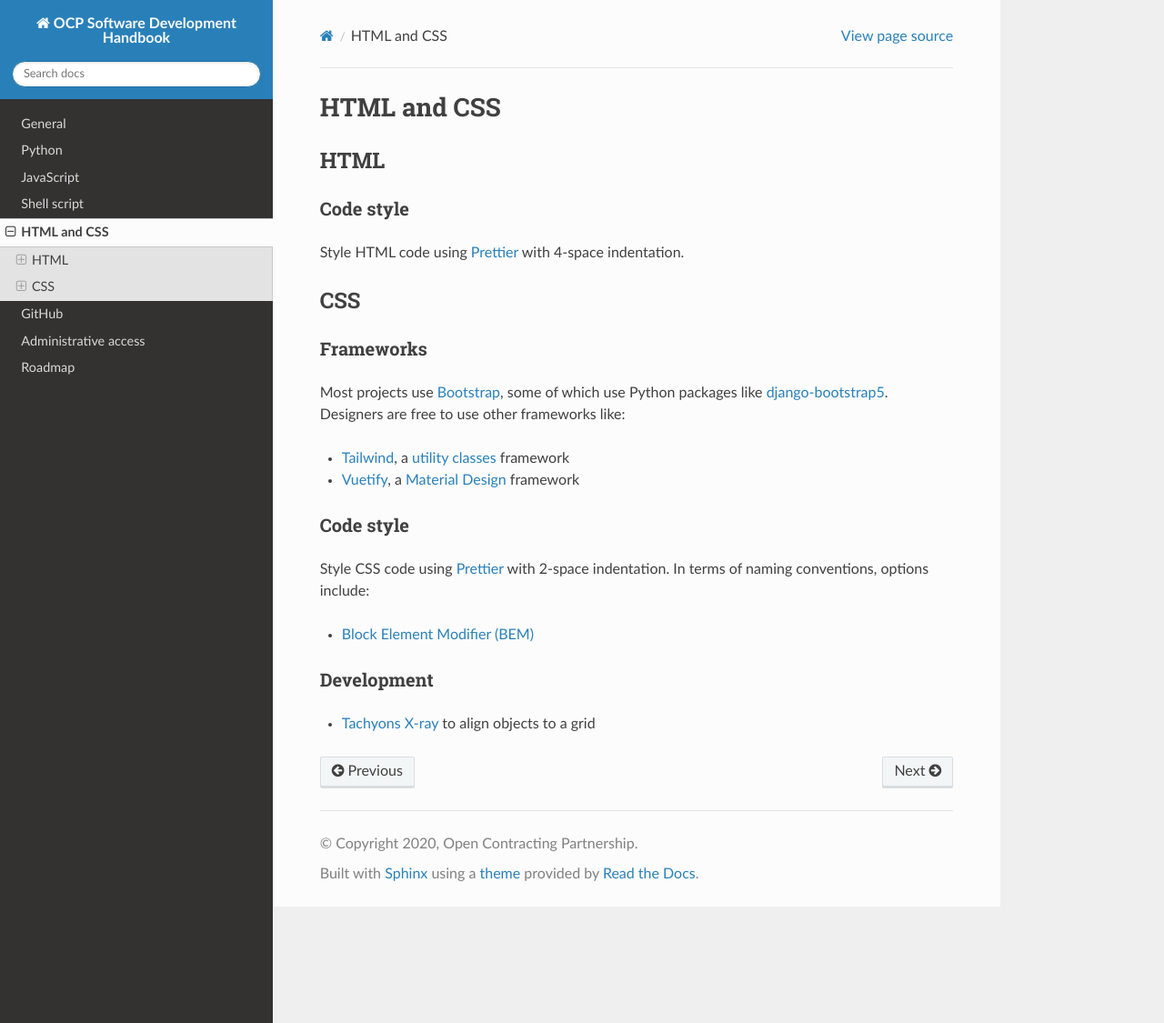
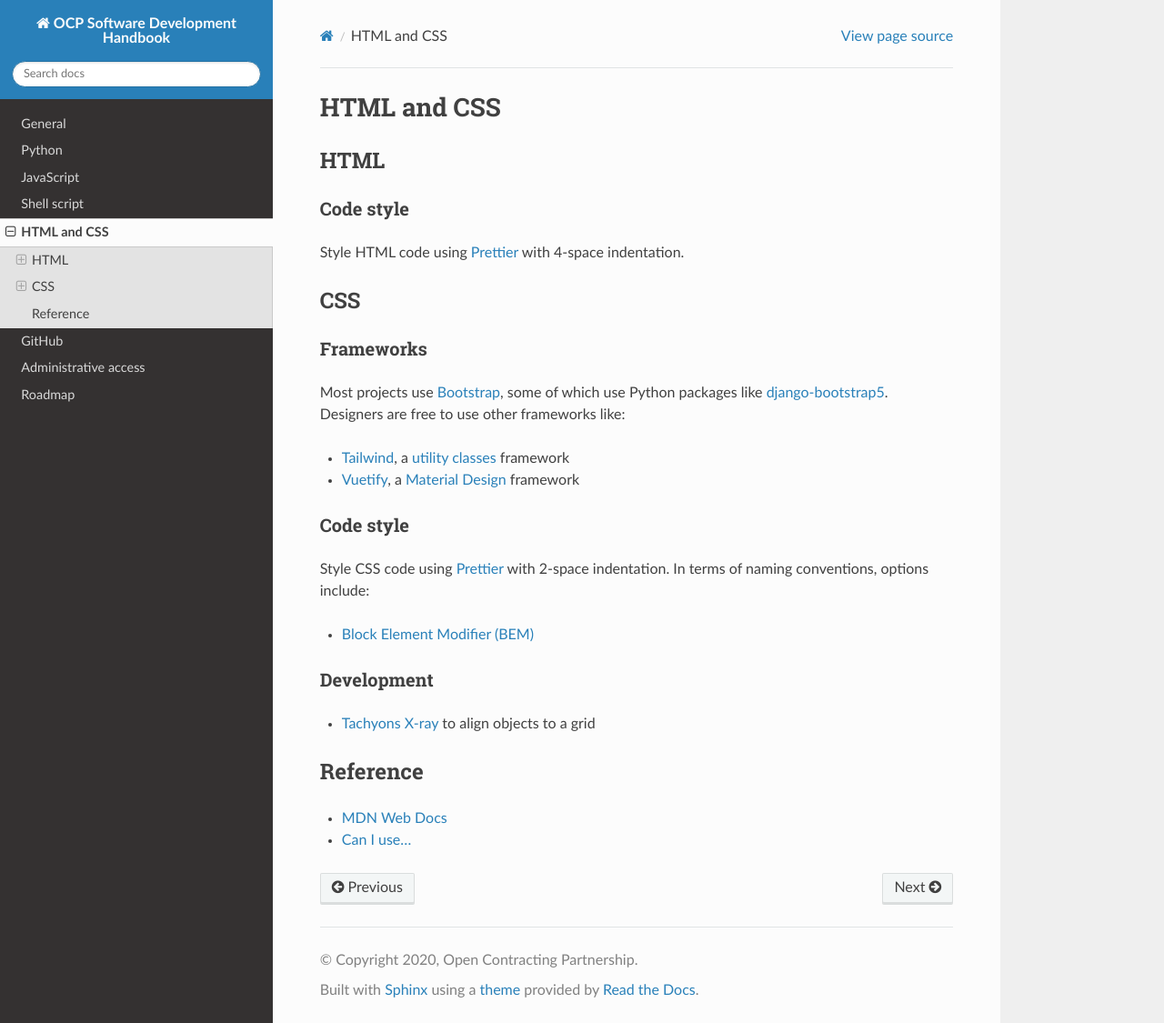
Before and after one commit to open-contracting/software-development-handbook, a Sphinx documentation site: the page built from docs/htmlcss/index.rst, in a window 1280 px wide and 1125 px high. Shown: the whole window at 91% size. Built offline with Sphinx 7.4.7 and the Read the Docs theme 2.0.0, drawn with Linux system fonts in a browser that asks for light colours.

Commit message:
htmlcss: Add Reference section (same as on JS page)

```diff
--- a/docs/htmlcss/index.rst
+++ b/docs/htmlcss/index.rst
@@ -31,3 +31,9 @@ Development
 ~~~~~~~~~~~
 
 -  `Tachyons X-ray <http://tachyons.io/xray/>`__ to align objects to a grid
+
+Reference
+---------
+
+-  `MDN Web Docs <https://developer.mozilla.org/en-US/>`__
+-  `Can I use... <https://caniuse.com/>`__
```
